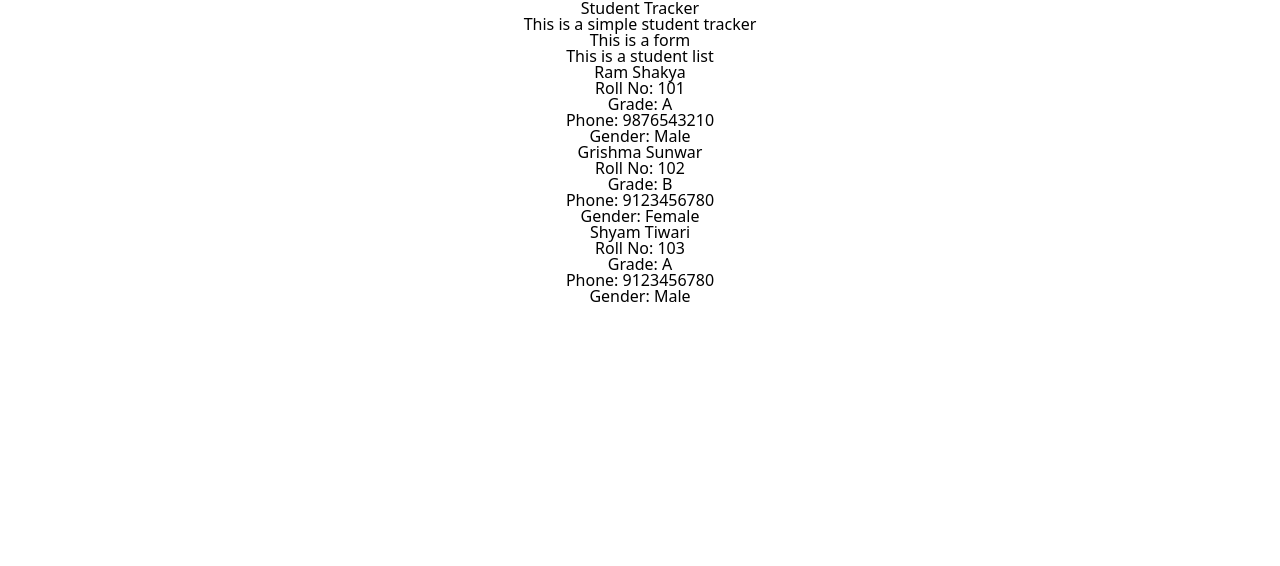
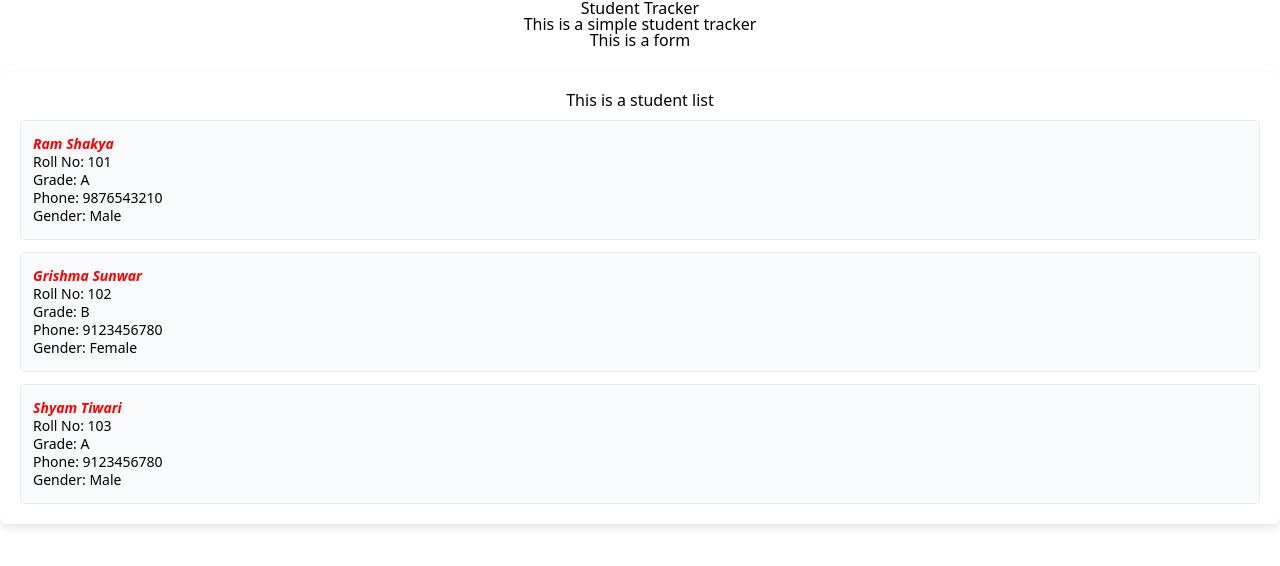
Before and after one commit to aastha456/student-tracker, a React (Vite) app: page / in a window 1280 px wide. Shown: the top 566 px of the page. Built offline with nearby package versions, Linux system fonts and the light colour scheme.

Commit message:
Implement CSS property for StudentTracker

```diff
--- a/src/components/StudentTracker.css
+++ b/src/components/StudentTracker.css
@@ -0,0 +1,33 @@
+.student-tracker {
+  display: flex;
+  flex-direction: column;
+  gap: 24px;
+}
+
+.student-list {
+  background-color: #ffffff;
+  padding: 20px;
+  border-radius: 8px;
+  box-shadow: 0 4px 8px rgba(0, 0, 0, 0.1);
+}
+
+.student-item {
+  border: 1px solid #e5e7eb;
+  border-radius: 6px;
+  padding: 12px;
+  margin-top: 12px;
+  background-color: #f9fafb;
+  text-align: left;
+}
+
+.student-item p {
+  margin: 4px 0;
+  font-size: 14px;
+
+}
+
+.student-name {
+  color: red;
+  font-weight: bold;
+  font-style: italic;
+}
```
